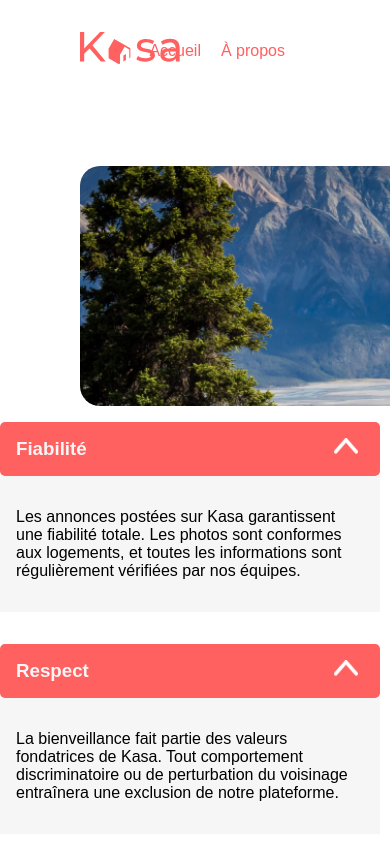
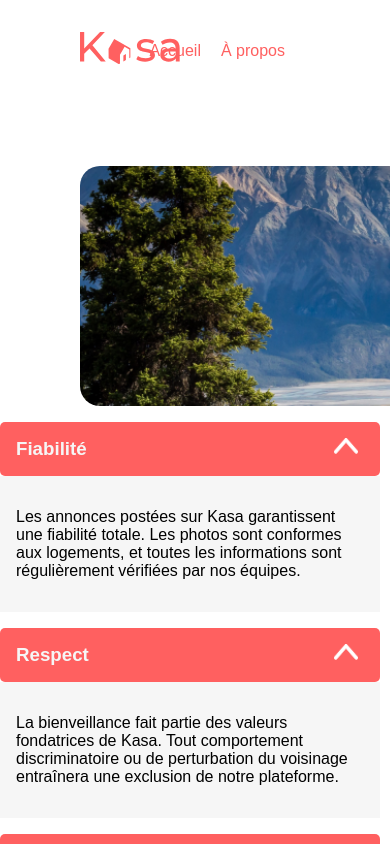
Before and after one commit to binraw/Kasa, a React (Create React App) app: page /about in a window 390 px wide. Shown: the top 844 px of the page. Built offline with nearby package versions, Linux system fonts and the light colour scheme.

Commit message:
fix dropbox

```diff
--- a/src/pages/About/About.js
+++ b/src/pages/About/About.js
@@ -36,11 +36,15 @@ function About() {
 		},
 	];
 	return (
-		<div>
-			<img className="img-about" src={ImgAbout} alt="Montagne suisse" />
-			<Carrousel data={carrouselData1} />
-			<Footer />
-		</div>
+		<>
+			<div>
+				<img className="img-about" src={ImgAbout} alt="Montagne suisse" />
+				<div className="structure-about">
+					<Carrousel data={carrouselData1} />
+				</div>
+				<Footer />
+			</div>
+		</>
 	);
 }
 
--- a/src/pages/Product/CardDetail.js
+++ b/src/pages/Product/CardDetail.js
@@ -21,13 +21,15 @@ function CardDetail() {
 	const rating = Math.round(card.rating);
 	const filledStars = rating > 0 ? rating : 0;
 	const emptyStars = maxRating - filledStars;
-	const dataCarrouselCard = [
+	const elementDataDescription = [
 		{
 			title: "Description",
 			description: card.description,
 			img: IconVector,
 			id: 1,
 		},
+	];
+	const elementDataEquipement = [
 		{
 			title: "Equipement",
 			description: card.equipments,
@@ -81,8 +83,9 @@ function CardDetail() {
 					</div>
 				</div>
 			</div>
-			<div className="container-carrousel">
-				<Carrousel data={dataCarrouselCard} />
+			<div className="structure-card-detail">
+				<Carrousel data={elementDataDescription} />
+				<Carrousel data={elementDataEquipement} />
 			</div>
 
 			<Footer />
--- a/src/scss/style.scss
+++ b/src/scss/style.scss
@@ -164,10 +164,21 @@ img {
 	object-fit: cover;
 	@include border-radius(20px);
 }
+
 .container-carrousel-main {
 	min-width: 100%;
+}
+.structure-card-detail {
 	display: grid;
 	grid-template-columns: repeat(2, 1fr);
+	min-width: 100%;
+	@media (max-width: 768px) {
+		grid-template-columns: repeat(1, 1fr);
+	}
+}
+.structure-about {
+	display: grid;
+	grid-template-columns: repeat(1, 1fr);
 	@media (max-width: 768px) {
 		grid-template-columns: repeat(1, 1fr);
 	}
--- a/src/style/style.css
+++ b/src/style/style.css
@@ -178,11 +178,25 @@ img {
 
 .container-carrousel-main {
   min-width: 100%;
+}
+
+.structure-card-detail {
   display: grid;
   grid-template-columns: repeat(2, 1fr);
+  min-width: 100%;
 }
 @media (max-width: 768px) {
-  .container-carrousel-main {
+  .structure-card-detail {
+    grid-template-columns: repeat(1, 1fr);
+  }
+}
+
+.structure-about {
+  display: grid;
+  grid-template-columns: repeat(1, 1fr);
+}
+@media (max-width: 768px) {
+  .structure-about {
     grid-template-columns: repeat(1, 1fr);
   }
 }
```
Also changed, not shown: 1 other file (tests, documents, lock files or other folders).
